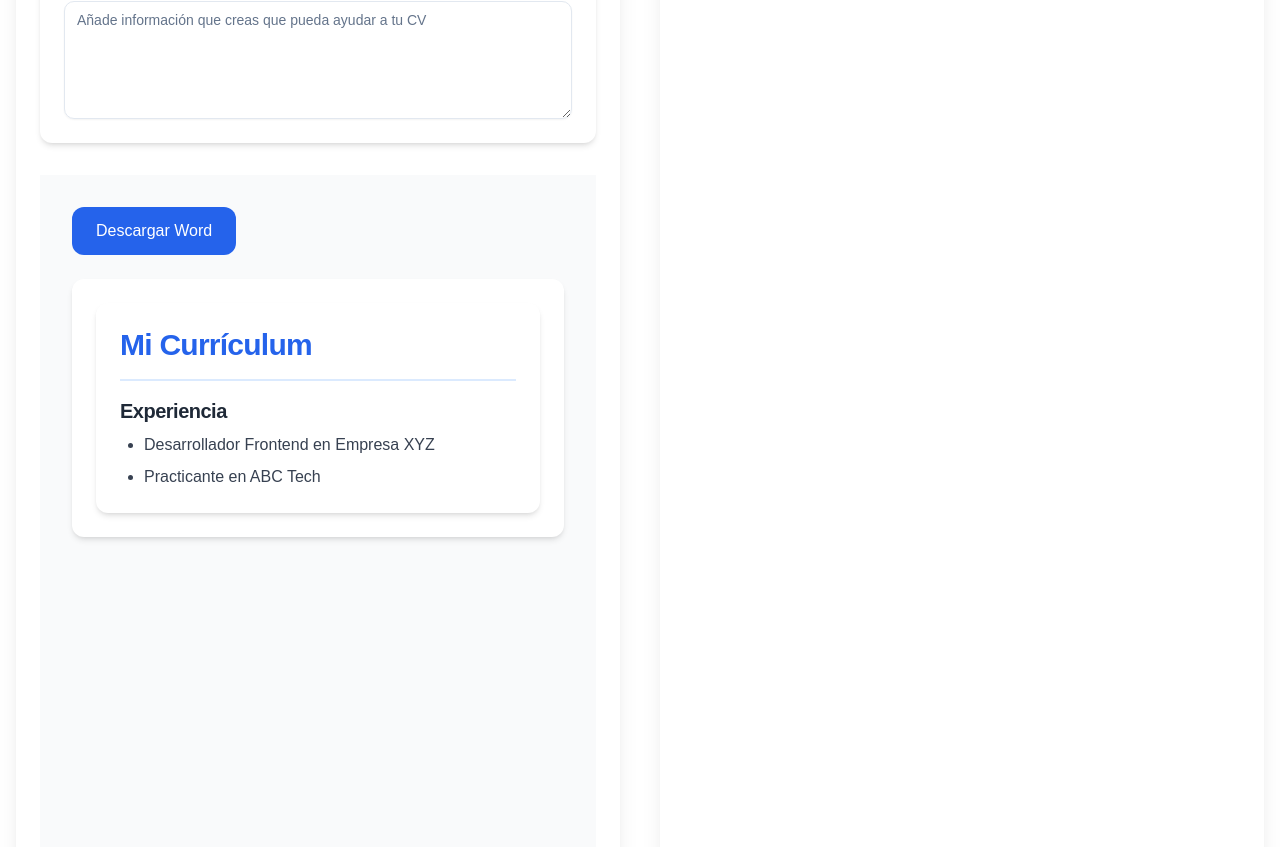
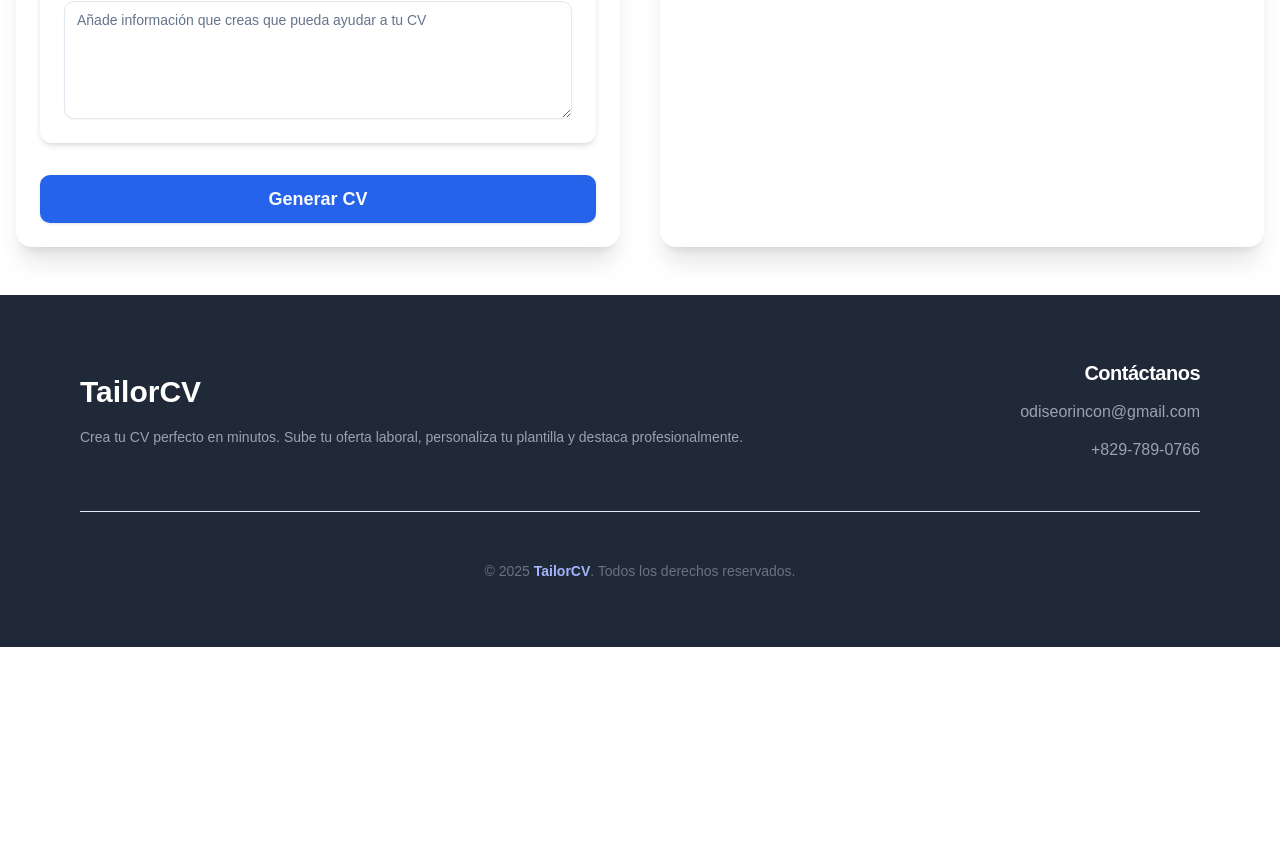
Before and after one commit to odiseo153/Tailor_cv, a Next.js app: page /generar-cv in a window 1280 px wide. Shown: the part 733-1580 px from the top of the page. After the commit the page ends 1380 px from the top, so only its background shows below. Built offline with nearby package versions, Linux system fonts and the light colour scheme; no server answers.

Commit message:
Subiendo cambios visualmente la interfaz y el build

```diff
--- a/src/app/api/convert/route.ts
+++ /dev/null
@@ -1,49 +0,0 @@
-import { NextResponse } from 'next/server';
-import { twi } from 'tw-to-css';
-import htmlDocx from 'html-docx-js';
-import DOMPurify from "isomorphic-dompurify";
-
-export async function POST(req: Request) {
-  // Check if the request method is POST
-  if (req.method !== 'POST') {
-    return NextResponse.json({ error: 'Method Not Allowed' }, { status: 405 });
-  }
-
-  try {
-    // Parse the request body
-    const { html } = await req.json();
-
-    // Sanitize the HTML to prevent XSS vulnerabilities
-    const sanitizedHtml = DOMPurify.sanitize(html);
-
-    // Convert Tailwind CSS classes to inline styles
-    const convertedHtml = twi(sanitizedHtml, {
-      minify: true,
-      merge: true
-    });
-
-    // Convert HTML to a DOCX blob
-    const docBlob = htmlDocx.asBlob(convertedHtml);
-
-    // Return the DOCX blob as a response
-    return new Response(docBlob, {
-      status: 200,
-      headers: {
-        'Content-Type': 'application/vnd.openxmlformats-officedocument.wordprocessingml.document',
-        'Content-Disposition': 'attachment; filename=document.docx'
-      }
-    });
-
-  } catch (error: any) {
-    console.error('Error converting HTML to DOCX:', error);
-    return NextResponse.json({ error: error.message }, { status: 500 });
-  }
-}
-
-export const config = {
-  api: {
-    bodyParser: {
-      sizeLimit: '5mb'
-    }
-  }
-};
--- a/src/app/components/Edit_html/HtmlToWord.tsx
+++ b/src/app/components/Edit_html/HtmlToWord.tsx
@@ -71,7 +71,6 @@
         switch(tag) {
           case 'h1':
             return new Paragraph({
-              heading: HeadingLevel.HEADING_1,
               children: [new TextRun({ text: node.textContent, ...styles })],
               spacing: { after: 400 },
             });
--- a/src/app/generar-cv/page.tsx
+++ b/src/app/generar-cv/page.tsx
@@ -13,7 +13,6 @@
 import { useAppContext } from "../context/AppContext";
 import { useSession } from "next-auth/react";
 import CVSkeleton from "../components/Edit_html/CV_Skeleton";
-import HtmlToWord from "../components/Edit_html/HtmlToWord";
 
 
 export default function GenerarCV() {
@@ -299,70 +298,6 @@
               </CardContent>
             </Card>
 
-            <HtmlToWord
-        initialHtml={`
-          <!DOCTYPE html>
-<html lang="es">
-<head>
-    <meta charset="UTF-8">
-    <meta name="viewport" content="width=device-width, initial-scale=1.0">
-    <title>CV Francisco Andrade</title>
-    <script src="https://cdn.tailwindcss.com"></script>
-</head>
-<body class="bg-gray-100 flex justify-center py-10">
-    <div class="bg-white w-4/5 max-w-2xl shadow-lg p-8">
-        <header class="border-l-4 border-black pl-4 mb-6">
-            <h1 class="text-3xl font-bold">FRANCISCO <span class="block">ANDRADE</span></h1>
-            <p class="text-gray-600 uppercase tracking-wide text-sm">Programador Web</p>
-        </header>
-
-        <section class="mb-6">
-            <h2 class="text-lg font-semibold border-b-2 border-gray-300 pb-1 mb-4">Perfil</h2>
-            <p class="text-gray-700 text-sm">Me recibí de Diseñador Web en el año 2020 y estoy en busca de un nuevo trabajo. Actualmente estoy cursando en el área de Marketing, especializado en redes sociales. Me considero una persona responsable y creativa.</p>
-        </section>
-
-        <section class="mb-6">
-            <h2 class="text-lg font-semibold border-b-2 border-gray-300 pb-1 mb-4">Idiomas</h2>
-            <p class="text-sm text-gray-700">Inglés: <span class="font-semibold">Avanzado</span></p>
-            <p class="text-sm text-gray-700">Alemán: <span class="font-semibold">Intermedio</span></p>
-        </section>
-
-        <section class="mb-6">
-            <h2 class="text-lg font-semibold border-b-2 border-gray-300 pb-1 mb-4">Educación</h2>
-            <p class="text-sm text-gray-700"><span class="font-semibold">Licenciatura en Diseño Web</span> - Universidad de Córdoba (2018-2020)</p>
-            <p class="text-sm text-gray-700 mt-2"><span class="font-semibold">Escuela Secundaria</span> - Colegio San Andrés (2010-2016)</p>
-        </section>
-
-        <section class="mb-6">
-            <h2 class="text-lg font-semibold border-b-2 border-gray-300 pb-1 mb-4">Experiencia</h2>
-            <div class="mb-4">
-                <p class="font-semibold">Asistente de Gerencia</p>
-                <p class="text-sm text-gray-700">Seguros de Agencia. Revisión de balances de documentos y control de facturación.</p>
-            </div>
-            <div class="mb-4">
-                <p class="font-semibold">Pasante Administrativo</p>
-                <p class="text-sm text-gray-700">Recepción en Clínicas. Organización de bases de datos y salas.</p>
-            </div>
-            <div>
-                <p class="font-semibold">Atención al Público</p>
-                <p class="text-sm text-gray-700">Mención en Clínicas personales. Asistencia y seguimiento de stock.</p>
-            </div>
-        </section>
-
-        <section>
-            <h2 class="text-lg font-semibold border-b-2 border-gray-300 pb-1 mb-4">Contacto</h2>
-            <p class="text-sm text-gray-700"><span class="font-semibold">Dirección:</span> Calle Odugarse 125, Córdoba</p>
-            <p class="text-sm text-gray-700"><span class="font-semibold">Teléfono:</span> (954) 123-4567</p>
-            <p class="text-sm text-gray-700"><span class="font-semibold">Email:</span> hola@hotashotmail.com</p>
-        </section>
-    </div>
-</body>
-</html>
-
-          `}
-      />
-
-
             <Button
               type="submit"
               disabled={isLoading}
```
